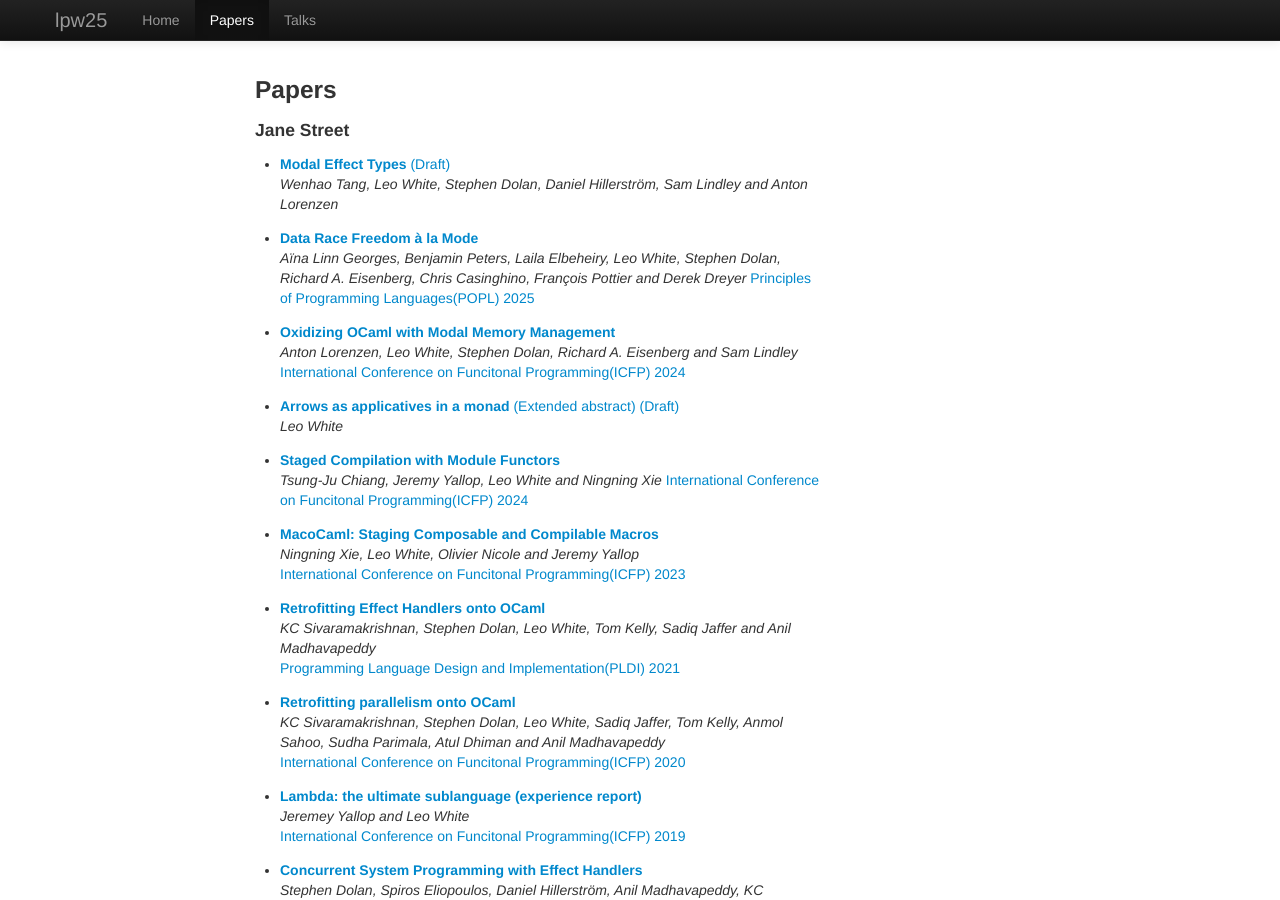
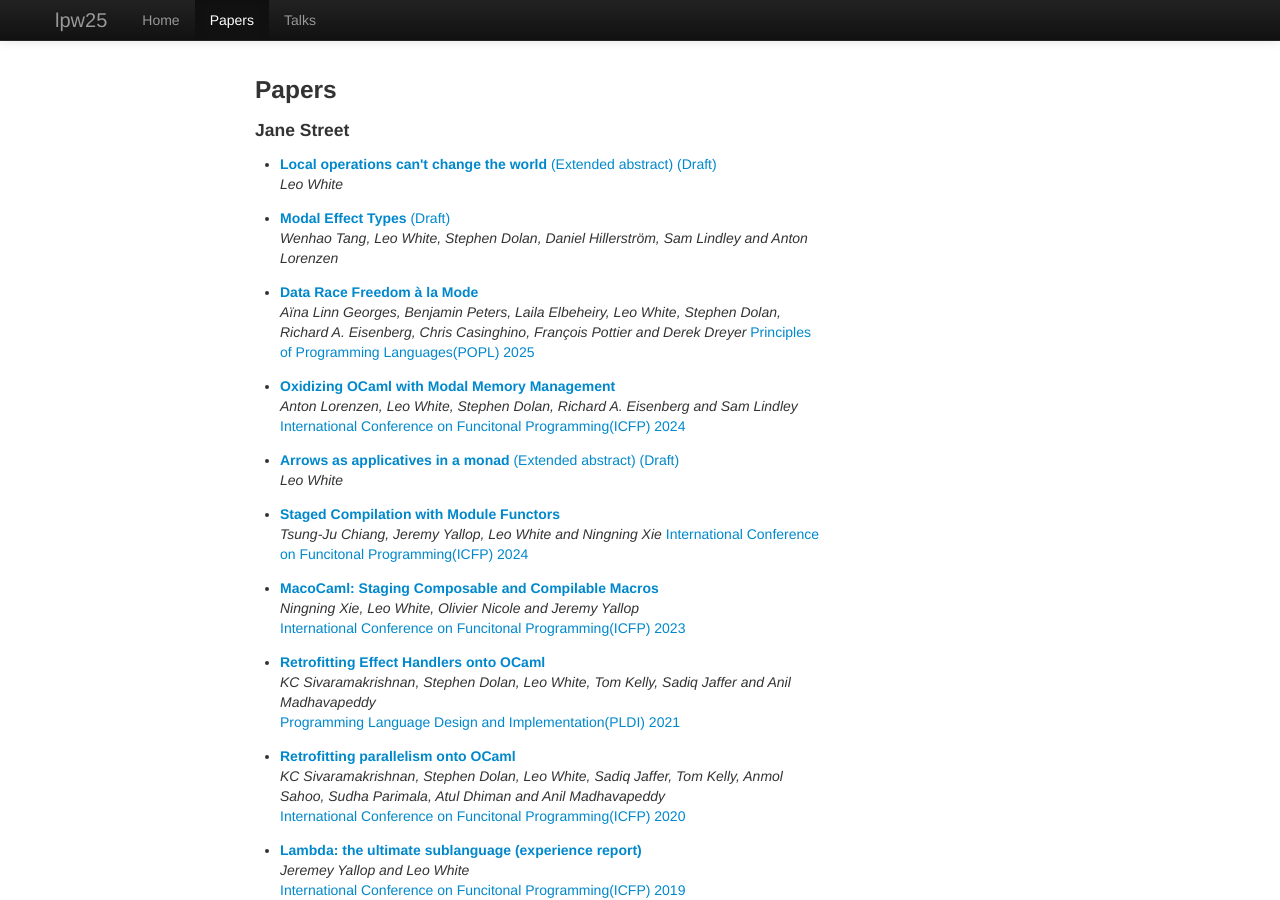
Before and after one commit to lpw25/lpw25.github.com, a Jekyll site: the page built from papers.html, in a window 1280 px wide and 900 px high. Built offline with Jekyll 4.4.1, drawn with Linux system fonts in a browser that asks for light colours.

Commit message:
Add local effects extended abstract

```diff
--- a/papers.html
+++ b/papers.html
@@ -9,6 +9,10 @@
     <h3> Papers </h3>
     <h4> Jane Street </h4>
     <ul>
+      <li style="margin: 1em 0">
+        <a href="/papers/locality-effects.pdf"><b>Local operations can't change the world</b> (Extended abstract) (Draft)</a><br>
+        <i>Leo White</i>
+      </li>
       <li style="margin: 1em 0">
         <a href="/papers/oopsla2025.pdf"><b>Modal Effect Types</b> (Draft) </a><br>
         <i>Wenhao Tang, Leo White, Stephen Dolan, Daniel Hillerström, Sam Lindley and Anton Lorenzen</i>
```
Also changed, not shown: 1 other file.
